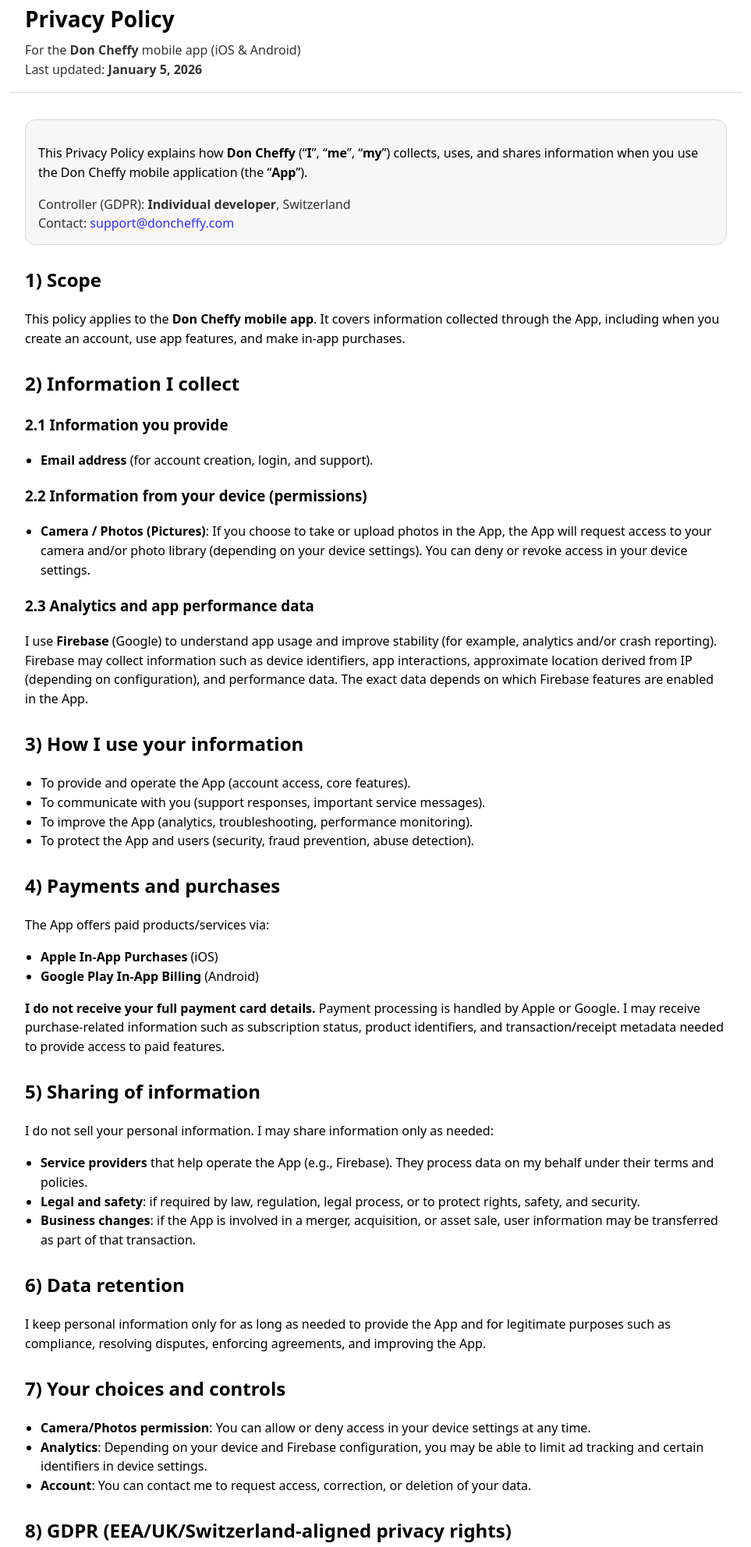
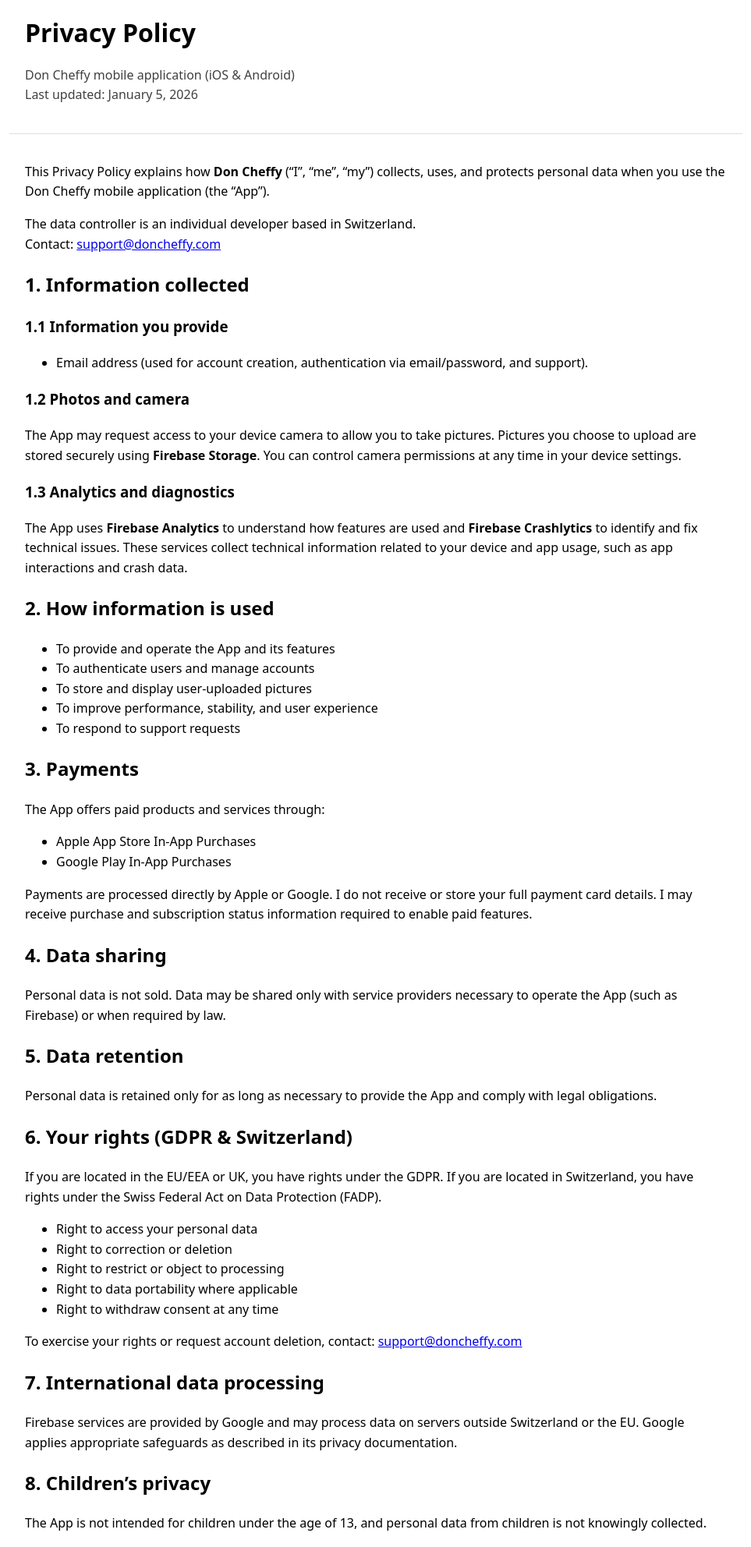
Before and after one commit to andresziemecki/doncheffy-privacy, a plain HTML site: page index.html in a window 1280 px wide. Shown: the part 25-2009 px from the top of the page at 78% size, without its empty margins (158-1121 px from the left). Drawn offline with Linux system fonts and the light colour scheme.

Commit message:
improved changes

```diff
--- a/index.html
+++ b/index.html
@@ -5,12 +5,11 @@
   <meta name="viewport" content="width=device-width,initial-scale=1" />
   <meta name="robots" content="index,follow" />
   <title>Privacy Policy | Don Cheffy</title>
-  <meta name="description" content="Privacy Policy for the Don Cheffy mobile app." />
+  <meta name="description" content="Privacy Policy for the Don Cheffy mobile application." />
   <style>
-    :root { color-scheme: light dark; }
     body {
       font-family: system-ui, -apple-system, Segoe UI, Roboto, Helvetica, Arial, sans-serif;
-      line-height: 1.55;
+      line-height: 1.6;
       margin: 0;
       padding: 0;
     }
@@ -21,32 +20,13 @@
     }
     header {
       border-bottom: 1px solid rgba(127,127,127,.25);
-      padding-top: 28px;
-      padding-bottom: 16px;
     }
-    h1 { margin: 0 0 6px 0; font-size: 28px; }
-    .meta { opacity: .8; margin: 0; }
-    main h2 { margin-top: 26px; }
-    code, .pill {
-      font-family: ui-monospace, SFMono-Regular, Menlo, Monaco, Consolas, "Liberation Mono", monospace;
-      font-size: 0.95em;
-    }
-    ul { padding-left: 20px; }
-    .card {
-      border: 1px solid rgba(127,127,127,.25);
-      border-radius: 14px;
-      padding: 14px 16px;
-      margin: 14px 0;
-      background: rgba(127,127,127,.06);
-    }
-    a { text-decoration: none; }
-    a:hover { text-decoration: underline; }
+    h1 { margin-bottom: 4px; }
+    .meta { opacity: .75; }
     footer {
       border-top: 1px solid rgba(127,127,127,.25);
-      opacity: .8;
       font-size: 14px;
-      padding-top: 14px;
-      padding-bottom: 30px;
+      opacity: .75;
     }
   </style>
 </head>
@@ -55,172 +35,123 @@
 <header>
   <h1>Privacy Policy</h1>
   <p class="meta">
-      For the <strong>Don Cheffy</strong> mobile app (iOS &amp; Android)<br />
-      Last updated: <strong>January 5, 2026</strong>
+    Don Cheffy mobile application (iOS & Android)<br>
+    Last updated: January 5, 2026
   </p>
 </header>
 
 <main>
-    <div class="card">
   <p>
-        This Privacy Policy explains how <strong>Don Cheffy</strong> (“<strong>I</strong>”, “<strong>me</strong>”, “<strong>my</strong>”) collects, uses,
-        and shares information when you use the Don Cheffy mobile application (the “<strong>App</strong>”).
+    This Privacy Policy explains how <strong>Don Cheffy</strong> (“I”, “me”, “my”) collects, uses,
+    and protects personal data when you use the Don Cheffy mobile application (the “App”).
   </p>
-      <p class="meta">
-        Controller (GDPR): <strong>Individual developer</strong>, Switzerland<br />
+
+  <p>
+    The data controller is an individual developer based in Switzerland.<br>
     Contact: <a href="mailto:support@doncheffy.com">support@doncheffy.com</a>
   </p>
-    </div>
 
-    <h2>1) Scope</h2>
+  <h2>1. Information collected</h2>
+
+  <h3>1.1 Information you provide</h3>
+  <ul>
+    <li>Email address (used for account creation, authentication via email/password, and support).</li>
+  </ul>
+
+  <h3>1.2 Photos and camera</h3>
   <p>
-      This policy applies to the <strong>Don Cheffy</strong> <strong>mobile app</strong>. It covers information collected
-      through the App, including when you create an account, use app features, and make in-app purchases.
+    The App may request access to your device camera to allow you to take pictures.
+    Pictures you choose to upload are stored securely using <strong>Firebase Storage</strong>.
+    You can control camera permissions at any time in your device settings.
   </p>
 
-    <h2>2) Information I collect</h2>
-    <h3>2.1 Information you provide</h3>
+  <h3>1.3 Analytics and diagnostics</h3>
+  <p>
+    The App uses <strong>Firebase Analytics</strong> to understand how features are used and
+    <strong>Firebase Crashlytics</strong> to identify and fix technical issues.
+    These services collect technical information related to your device and app usage,
+    such as app interactions and crash data.
+  </p>
+
+  <h2>2. How information is used</h2>
   <ul>
-      <li><strong>Email address</strong> (for account creation, login, and support).</li>
+    <li>To provide and operate the App and its features</li>
+    <li>To authenticate users and manage accounts</li>
+    <li>To store and display user-uploaded pictures</li>
+    <li>To improve performance, stability, and user experience</li>
+    <li>To respond to support requests</li>
   </ul>
 
-    <h3>2.2 Information from your device (permissions)</h3>
+  <h2>3. Payments</h2>
+  <p>
+    The App offers paid products and services through:
+  </p>
   <ul>
-      <li>
-        <strong>Camera / Photos (Pictures)</strong>: If you choose to take or upload photos in the App, the App will request access
-        to your camera and/or photo library (depending on your device settings). You can deny or revoke access in your device settings.
-      </li>
+    <li>Apple App Store In-App Purchases</li>
+    <li>Google Play In-App Purchases</li>
+  </ul>
+  <p>
+    Payments are processed directly by Apple or Google. I do not receive or store your full
+    payment card details. I may receive purchase and subscription status information required
+    to enable paid features.
+  </p>
+
+  <h2>4. Data sharing</h2>
+  <p>
+    Personal data is not sold. Data may be shared only with service providers necessary to
+    operate the App (such as Firebase) or when required by law.
+  </p>
+
+  <h2>5. Data retention</h2>
+  <p>
+    Personal data is retained only for as long as necessary to provide the App and comply with
+    legal obligations.
+  </p>
+
+  <h2>6. Your rights (GDPR & Switzerland)</h2>
+  <p>
+    If you are located in the EU/EEA or UK, you have rights under the GDPR.
+    If you are located in Switzerland, you have rights under the Swiss Federal Act on Data Protection (FADP).
+  </p>
+  <ul>
+    <li>Right to access your personal data</li>
+    <li>Right to correction or deletion</li>
+    <li>Right to restrict or object to processing</li>
+    <li>Right to data portability where applicable</li>
+    <li>Right to withdraw consent at any time</li>
   </ul>
 
-    <h3>2.3 Analytics and app performance data</h3>
   <p>
-      I use <strong>Firebase</strong> (Google) to understand app usage and improve stability (for example, analytics and/or crash reporting).
-      Firebase may collect information such as device identifiers, app interactions, approximate location derived from IP (depending on configuration),
-      and performance data. The exact data depends on which Firebase features are enabled in the App.
+    To exercise your rights or request account deletion, contact:
+    <a href="mailto:support@doncheffy.com">support@doncheffy.com</a>
   </p>
 
-    <h2>3) How I use your information</h2>
-    <ul>
-      <li>To provide and operate the App (account access, core features).</li>
-      <li>To communicate with you (support responses, important service messages).</li>
-      <li>To improve the App (analytics, troubleshooting, performance monitoring).</li>
-      <li>To protect the App and users (security, fraud prevention, abuse detection).</li>
-    </ul>
-
-    <h2>4) Payments and purchases</h2>
+  <h2>7. International data processing</h2>
   <p>
-      The App offers paid products/services via:
-    </p>
-    <ul>
-      <li><strong>Apple In-App Purchases</strong> (iOS)</li>
-      <li><strong>Google Play In-App Billing</strong> (Android)</li>
-    </ul>
-    <p>
-      <strong>I do not receive your full payment card details.</strong> Payment processing is handled by Apple or Google.
-      I may receive purchase-related information such as subscription status, product identifiers, and transaction/receipt metadata
-      needed to provide access to paid features.
+    Firebase services are provided by Google and may process data on servers outside Switzerland
+    or the EU. Google applies appropriate safeguards as described in its privacy documentation.
   </p>
 
-    <h2>5) Sharing of information</h2>
+  <h2>8. Children’s privacy</h2>
   <p>
-      I do not sell your personal information. I may share information only as needed:
-    </p>
-    <ul>
-      <li>
-        <strong>Service providers</strong> that help operate the App (e.g., Firebase). They process data on my behalf under their terms and policies.
-      </li>
-      <li>
-        <strong>Legal and safety</strong>: if required by law, regulation, legal process, or to protect rights, safety, and security.
-      </li>
-      <li>
-        <strong>Business changes</strong>: if the App is involved in a merger, acquisition, or asset sale, user information may be transferred as part of that transaction.
-      </li>
-    </ul>
-
-    <h2>6) Data retention</h2>
-    <p>
-      I keep personal information only for as long as needed to provide the App and for legitimate purposes such as compliance,
-      resolving disputes, enforcing agreements, and improving the App.
+    The App is not intended for children under the age of 13, and personal data from children
+    is not knowingly collected.
   </p>
 
-    <h2>7) Your choices and controls</h2>
-    <ul>
-      <li><strong>Camera/Photos permission</strong>: You can allow or deny access in your device settings at any time.</li>
-      <li><strong>Analytics</strong>: Depending on your device and Firebase configuration, you may be able to limit ad tracking and certain identifiers in device settings.</li>
-      <li><strong>Account</strong>: You can contact me to request access, correction, or deletion of your data.</li>
-    </ul>
-
-    <h2>8) GDPR (EEA/UK/Switzerland-aligned privacy rights)</h2>
+  <h2>9. Changes to this policy</h2>
   <p>
-      If you are in the EEA/UK/Switzerland, you have rights under applicable data protection laws (including GDPR-style rights), such as:
-    </p>
-    <ul>
-      <li><strong>Access</strong>: request a copy of your personal data.</li>
-      <li><strong>Rectification</strong>: request correction of inaccurate or incomplete data.</li>
-      <li><strong>Erasure</strong>: request deletion of your personal data (when legally applicable).</li>
-      <li><strong>Restriction</strong>: request restriction of processing in certain cases.</li>
-      <li><strong>Portability</strong>: request transfer of your data to you or another provider (where applicable).</li>
-      <li><strong>Objection</strong>: object to certain processing based on legitimate interests.</li>
-      <li><strong>Withdraw consent</strong>: where processing is based on consent, you can withdraw it at any time.</li>
-    </ul>
-
-    <h3>Lawful bases for processing</h3>
-    <p>
-      I process personal data under one or more of these lawful bases (as applicable):
-    </p>
-    <ul>
-      <li><strong>Contract</strong>: to provide the App and features you request (e.g., account access, paid features).</li>
-      <li><strong>Legitimate interests</strong>: to improve and secure the App, understand usage trends, and prevent abuse (balanced against your rights).</li>
-      <li><strong>Consent</strong>: for certain device permissions (e.g., camera/photos) and where required by law.</li>
-      <li><strong>Legal obligation</strong>: to comply with applicable laws and regulations.</li>
-    </ul>
-
-    <h3>How to exercise your GDPR rights</h3>
-    <p>
-      Email me at <a href="mailto:support@doncheffy.com">support@doncheffy.com</a> with your request. For security, I may ask you to verify account ownership.
-      You also have the right to lodge a complaint with a data protection authority in your country or region.
+    This Privacy Policy may be updated from time to time. Updates will be published on this page.
   </p>
 
-    <h2>9) International transfers</h2>
+  <h2>10. Contact</h2>
   <p>
-      Some service providers (such as Firebase/Google) may process data on servers outside Switzerland/EEA/UK. Where required,
-      appropriate safeguards are used (for example, standard contractual clauses or other lawful transfer mechanisms).
+    Email: <a href="mailto:support@doncheffy.com">support@doncheffy.com</a>
   </p>
-
-    <h2>10) Children’s privacy</h2>
-    <p>
-      The App is not intended for children under 13, and I do not knowingly collect personal information from children under 13.
-      If you believe a child has provided personal information, contact me and I will take steps to delete it.
-    </p>
-
-    <h2>11) Security</h2>
-    <p>
-      I use reasonable administrative, technical, and organizational measures to protect information. However, no method of transmission
-      or storage is 100% secure, so I cannot guarantee absolute security.
-    </p>
-
-    <h2>12) Changes to this Privacy Policy</h2>
-    <p>
-      I may update this Privacy Policy from time to time. The updated version will be posted on this page with a new “Last updated” date.
-    </p>
-
-    <h2>13) Contact</h2>
-    <p>
-      Questions or requests: <a href="mailto:support@doncheffy.com">support@doncheffy.com</a>
-    </p>
-
-    <div class="card">
-      <p class="meta">
-        Tip for App Store Connect / Google Play Console: host this page on GitHub Pages and use the public URL as your Privacy Policy link.
-      </p>
-    </div>
 </main>
 
 <footer>
-    © <span id="y"></span> Don Cheffy. All rights reserved.
-    <script>
-      document.getElementById("y").textContent = new Date().getFullYear();
-    </script>
+  © <span id="year"></span> Don Cheffy
+  <script>document.getElementById("year").textContent = new Date().getFullYear();</script>
 </footer>
 </body>
 </html>
```
Lines whose indentation alone changed are shown as unchanged.
